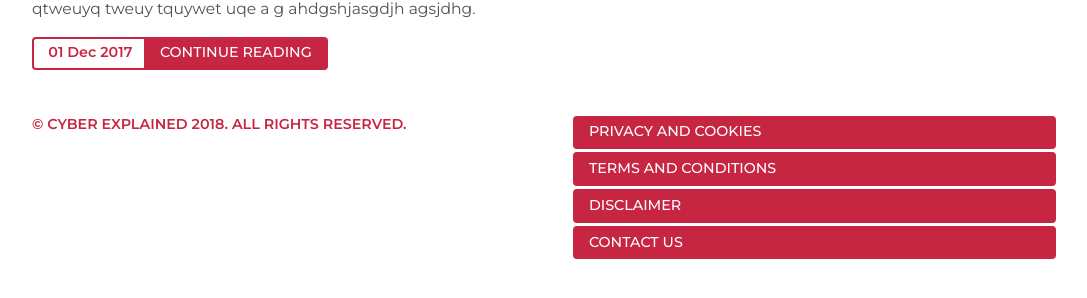
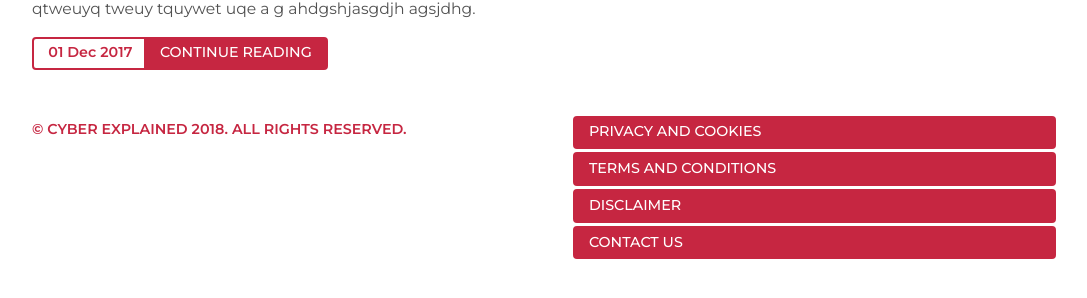
Before and after one commit to cyberexplained/cyberexplained.github.io, a Jekyll site: the page built from index.html, in a window 1280 px wide and 1400 px high, scrolled down 985 px. Shown: the part 1058-1356 px from the top of the window, without its empty margins (96-1183 px from the left). Built offline with Jekyll 4.4.1, drawn with Linux system fonts in a browser that asks for light colours; nearby versions of some CDN libraries; the list of posts is cut into pages by our own code.

Commit message:
Theme updates.

```diff
--- a/_sass/_layout.scss
+++ b/_sass/_layout.scss
@@ -38,14 +38,11 @@
 footer {
   width: 100%;
   margin: 0 auto;
+  padding: 0em $edge-padding-normal 5.5em;
   font-size: 0.55em;
   font-weight: $weight-medium;
   display: flex;
   flex-direction: row;
-
-  padding: 0em $edge-padding-normal 5.5em;
-  // padding-left: $edge-padding-normal;
-  // padding-right: $edge-padding-normal;
 
   .left-panel {
     float: left;
@@ -94,6 +91,10 @@ footer {
   .copyright {
     color: $red;
     font-weight: $weight-semi-bold;
+
+    // Needs to match padding on button to center copyright
+    // so they centre equally.
+    padding-top: .4em;
   }
 
   .legal {
```
